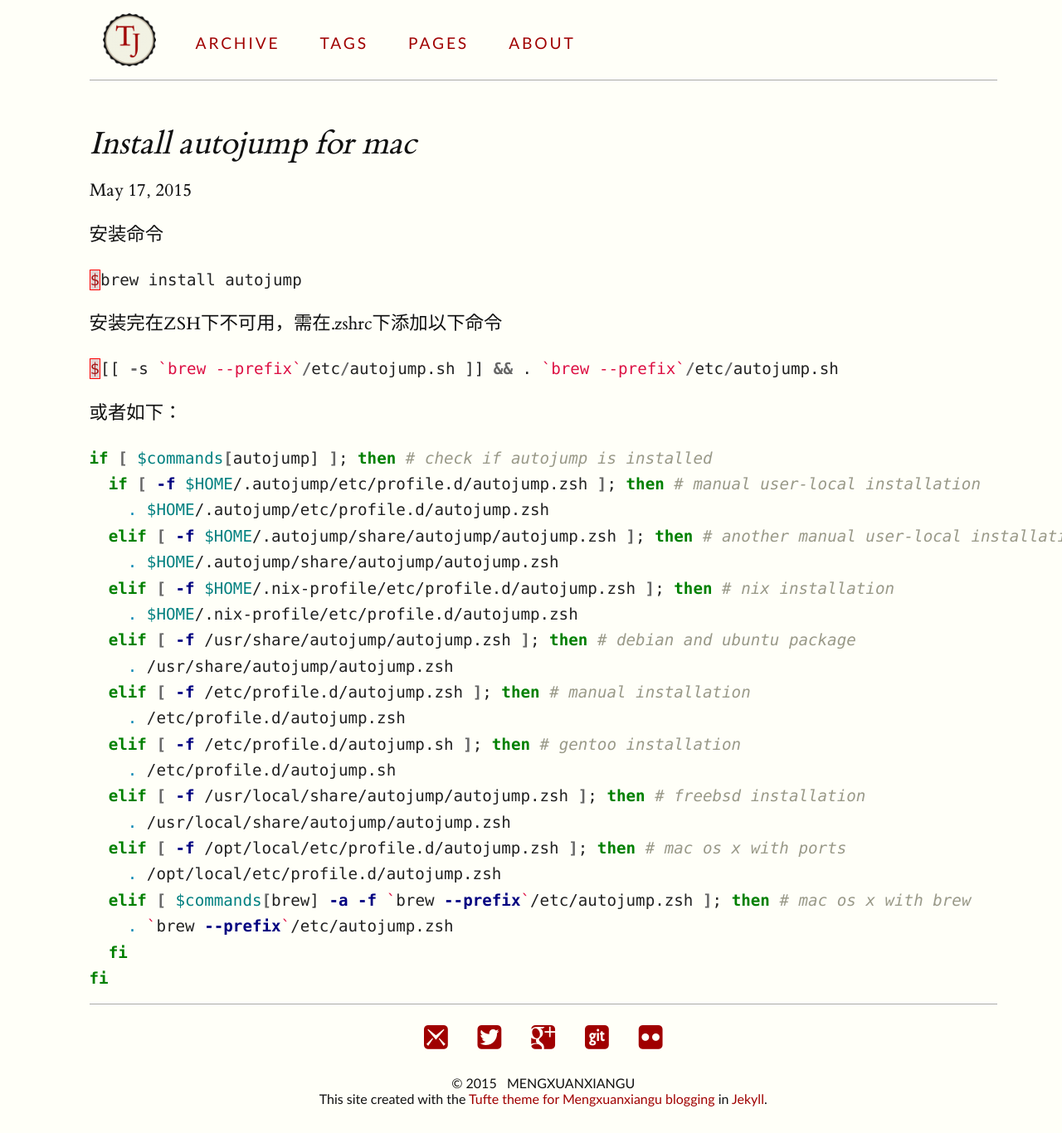
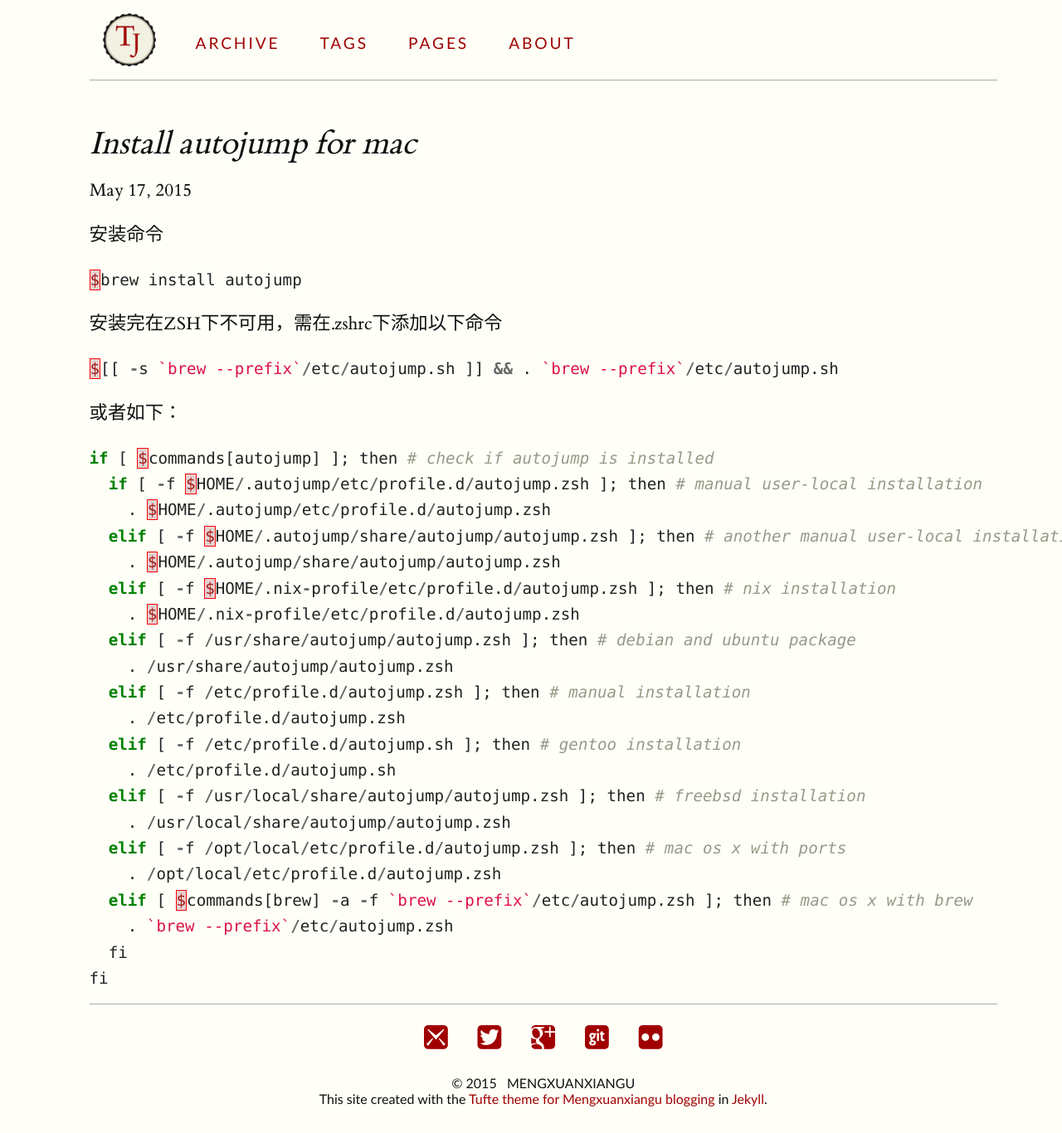
Before and after one commit to mengxuanxiangu/mengxuanxiangu.github.com, a Jekyll site: the page built from _posts/2015-05-17-install-autojump-for-mac.md, in a window 1280 px wide. Shown: the whole page at 83% size. Built offline with Jekyll 4.4.1, drawn with Linux system fonts in a browser that asks for light colours; Markdown is read by kramdown in place of the engine named in the settings.

Commit message:
change only a little

````diff
--- a/_posts/2015-05-17-install-autojump-for-mac.md
+++ b/_posts/2015-05-17-install-autojump-for-mac.md
@@ -19,7 +19,7 @@
 
 或者如下：
 
-``` shell
+``` python
 if [ $commands[autojump] ]; then # check if autojump is installed
   if [ -f $HOME/.autojump/etc/profile.d/autojump.zsh ]; then # manual user-local installation
     . $HOME/.autojump/etc/profile.d/autojump.zsh
````
